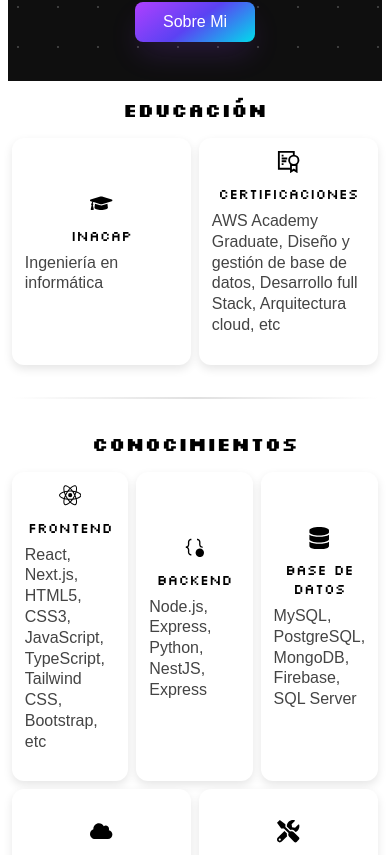
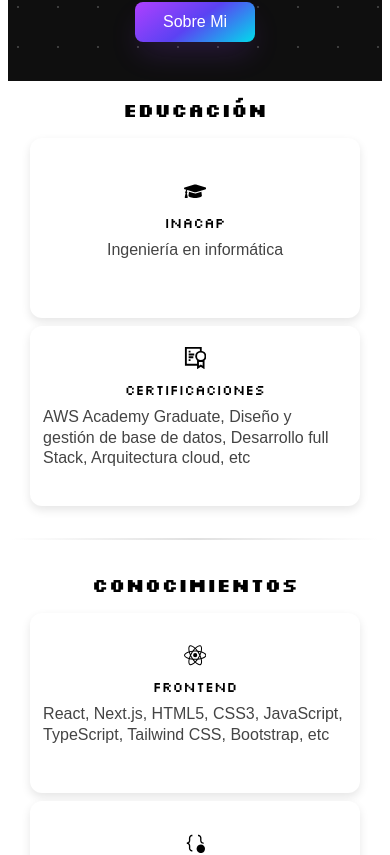
Before and after one commit to Kandriuss/portafolio, a React (Vite) app: page / in a window 390 px wide. Shown: the part 771-1626 px from the top of the page. Built offline with nearby package versions, Linux system fonts and the light colour scheme; a web font is replaced by a local one.

Commit message:
Modificación: En el Card con 600px

```diff
--- a/src/components/Card/Card.module.css
+++ b/src/components/Card/Card.module.css
@@ -85,9 +85,9 @@
 @media (max-width: 600px) {
     .card {
         width: 100%;
-        min-height: 200px;
+        min-height: 250px;
         padding: 1rem;
-        max-width: 100%;
+        max-width: 90%;
     }
 
     .icon {
--- a/src/styles/global.css
+++ b/src/styles/global.css
@@ -48,19 +48,22 @@
 }
 
 .cardRow {
-  display: flex;
-  justify-content: center;
-  align-items: stretch;
+  display: grid;
+  grid-template-columns: repeat(3, 1fr);
   gap: 2rem;
-  flex-wrap: wrap;
   margin-top: 3rem;
   margin-bottom: 3rem;
+  max-width: 100%;
+  justify-items: center;
+  align-items: start;
 }
 
 /* Responsive breakpoints */
 @media (max-width: 1200px) {
   .cardRow {
+    grid-template-columns: repeat(3, 1fr);
     gap: 1.5rem;
+    justify-items: center;
   }
 
   .title-bold {
@@ -70,9 +73,11 @@
 
 @media (max-width: 768px) {
   .cardRow {
+    grid-template-columns: repeat(2, 1fr);
     gap: 1rem;
     margin-top: 2rem;
     margin-bottom: 2rem;
+    justify-items: center;
   }
 
   .title-bold {
@@ -101,9 +106,11 @@
   }
 
   .cardRow {
+    grid-template-columns: 1fr;
     gap: 0.8rem;
     margin-top: 1.5rem;
     margin-bottom: 1.5rem;
+    justify-items: center;
   }
 
   .container {
@@ -123,9 +130,11 @@
   }
 
   .cardRow {
+    grid-template-columns: 1fr;
     gap: 0.5rem;
     margin-top: 1rem;
     margin-bottom: 1rem;
+    justify-items: center;
   }
 
   .container {
```
